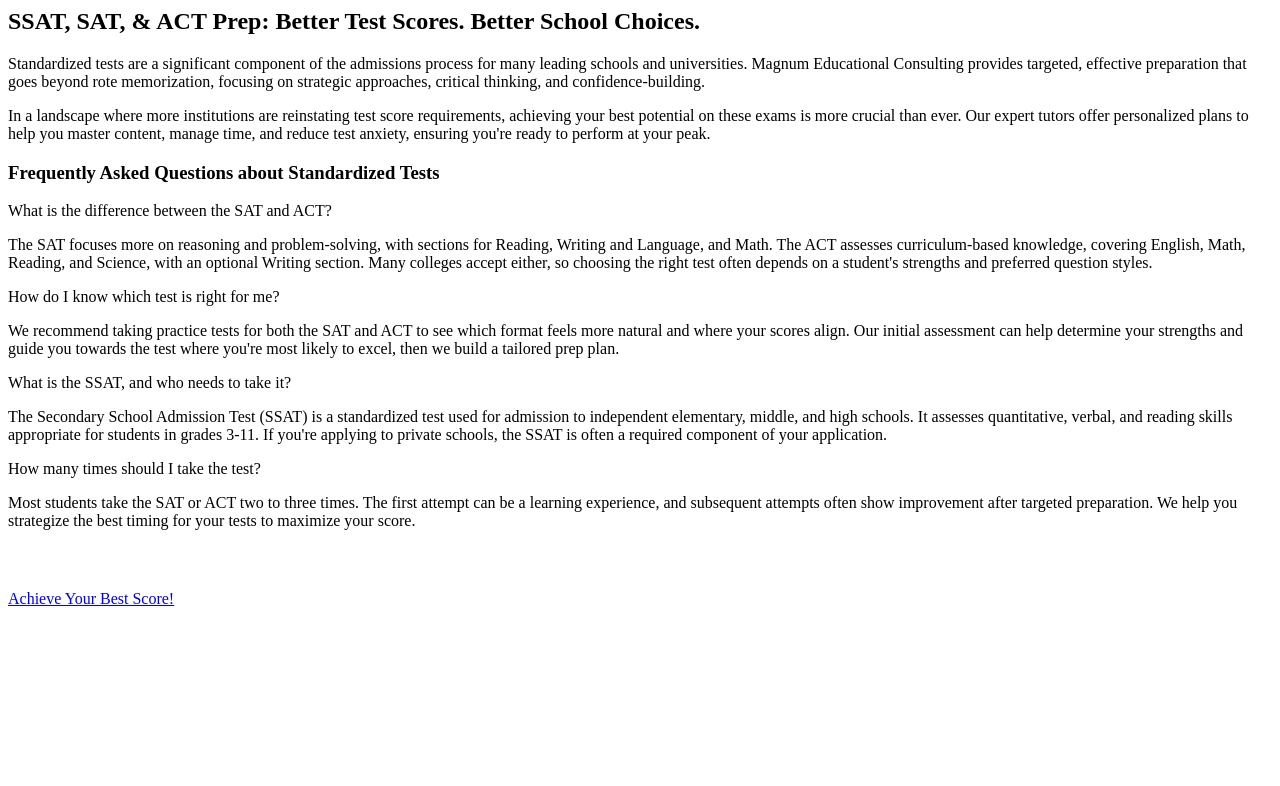
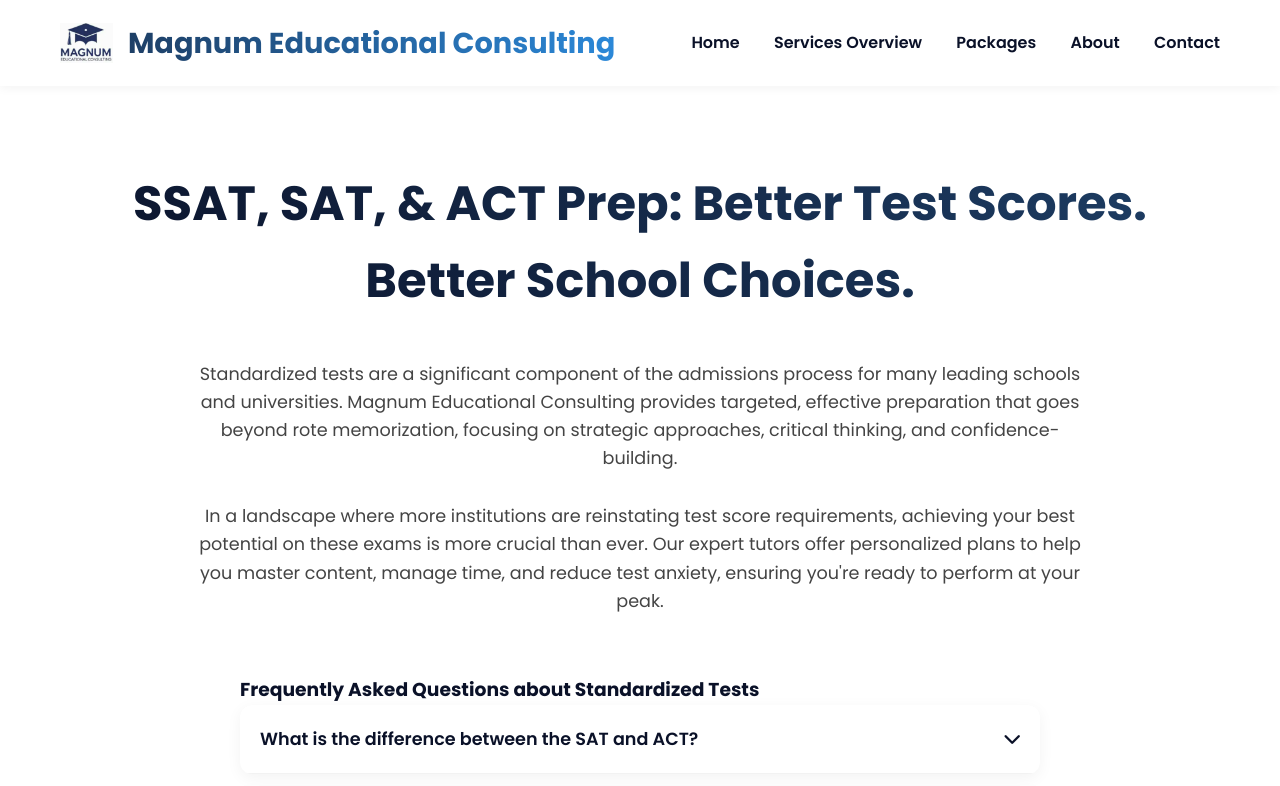
Before and after one commit to magnum-edu/magnum-edu, a plain HTML site: page ssat-sat-act.html in a window 1280 px wide. Shown: the top 786 px of the page. Drawn offline with Linux system fonts and the light colour scheme.

Commit message:
Update ssat-sat-act.html

```diff
--- a/ssat-sat-act.html
+++ b/ssat-sat-act.html
@@ -1,3 +1,35 @@
+<!DOCTYPE html>
+<html lang="en">
+<head>
+    <meta charset="UTF-8">
+    <meta name="viewport" content="width=device-width, initial-scale=1.0">
+    <title>SSAT, SAT, & ACT Prep - Magnum Educational Consulting</title>
+    <link rel="stylesheet" href="style.css">
+    <link rel="preconnect" href="https://fonts.googleapis.com">
+    <link rel="preconnect" href="https://fonts.gstatic.com" crossorigin>
+    <link href="https://fonts.googleapis.com/css2?family=Poppins:wght@300;400;600;700&display=swap" rel="stylesheet">
+    <link rel="stylesheet" href="https://cdnjs.cloudflare.com/ajax/libs/font-awesome/6.0.0-beta3/css/all.min.css">
+</head>
+<body>
+    <header class="header">
+        <div class="container">
+            <div class="logo-container">
+                <img src="assets/logo.png" alt="Magnum Educational Consulting Logo" class="header-logo">
+                <h1 class="logo-text">Magnum Educational Consulting</h1>
+            </div>
+            <nav class="nav">
+                <a href="index.html">Home</a>
+                <a href="index.html#services">Services Overview</a>
+                <a href="packages.html">Packages</a>
+                <a href="index.html#about">About</a>
+                <a href="index.html#contact">Contact</a>
+            </nav>
+        </div>
+    </header>
+
+    <main>
+        <section class="service-page-section">
+            <div class="container">
                 <h2>SSAT, SAT, & ACT Prep: Better Test Scores. Better School Choices.</h2>
                 <p>Standardized tests are a significant component of the admissions process for many leading schools and universities. Magnum Educational Consulting provides targeted, effective preparation that goes beyond rote memorization, focusing on strategic approaches, critical thinking, and confidence-building.</p>
                 <p>In a landscape where more institutions are reinstating test score requirements, achieving your best potential on these exams is more crucial than ever. Our expert tutors offer personalized plans to help you master content, manage time, and reduce test anxiety, ensuring you're ready to perform at your peak.</p>
@@ -45,3 +77,15 @@
                 <div class="cta-bottom" style="margin-top: 60px;">
                     <a href="index.html#contact" class="button cta-button">Achieve Your Best Score!</a>
                 </div>
+            </div>
+        </section>
+    </main>
+
+    <footer class="footer">
+        <div class="container">
+            <p>© 2023 Magnum Educational Consulting. All rights reserved.</p>
+        </div>
+    </footer>
+    <script src="script.js"></script>
+</body>
+</html>
```
Lines whose indentation alone changed are shown as unchanged.
